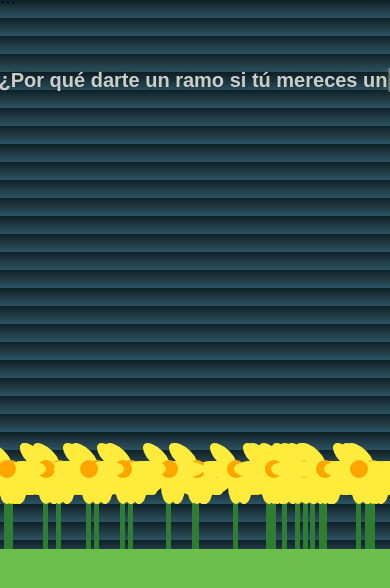
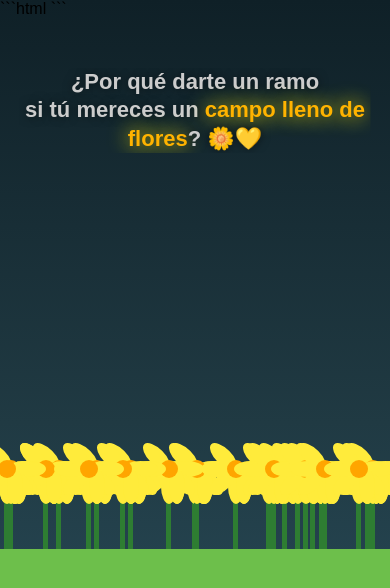
Before and after one commit to jaimesalex930-coder/floresamarillass, a plain HTML site: page index.html in a window 390 px wide. Drawn offline with Linux system fonts and the light colour scheme.

Commit message:
Update index.html

````diff
--- a/index.html
+++ b/index.html
@@ -1,4 +1,4 @@
-
+```html
 <!DOCTYPE html>
 <html lang="es">
 <head>
@@ -9,7 +9,7 @@
 <style>
 body{
     margin:0;
-    background: linear-gradient(#0f2027, #203a43, #2c5364); /* 🌅 fondo oscuro */
+    background: linear-gradient(#0f2027, #203a43, #2c5364);
     overflow:hidden;
     font-family: Arial, sans-serif;
 }
@@ -39,7 +39,7 @@ body{
     margin:auto;
 }
 
-/* centro (CORREGIDO) */
+/* centro */
 .centro{
     width:24px;
     height:24px;
@@ -52,7 +52,7 @@ body{
     z-index:2;
 }
 
-/* pétalos (CORREGIDOS) */
+/* pétalos */
 .petalo{
     width:20px;
     height:45px;
@@ -64,7 +64,7 @@ body{
     transform-origin: bottom center;
 }
 
-/* distribución perfecta */
+/* distribución */
 .petalo:nth-child(1){ transform:translate(-50%, -100%) rotate(0deg); }
 .petalo:nth-child(2){ transform:translate(-50%, -100%) rotate(45deg); }
 .petalo:nth-child(3){ transform:translate(-50%, -100%) rotate(90deg); }
@@ -86,7 +86,7 @@ body{
     }
 }
 
-/* MENSAJE */
+/* MENSAJE (CORREGIDO PARA CELULAR) */
 .mensaje{
     position:absolute;
     top:8vh;
@@ -98,24 +98,10 @@ body{
     font-weight:bold;
     color:#ccc;
     text-shadow:0 0 10px rgba(0,0,0,0.5);
-    overflow:hidden;
-    white-space:nowrap;
-    border-right:3px solid #ccc;
-    width:0;
-    animation: escribir 4s steps(60) forwards, parpadeo 0.7s infinite;
-}
 
-/* escritura */
-@keyframes escribir{
-    from{ width:0 }
-    to{ width:100% }
-}
-
-/* cursor */
-@keyframes parpadeo{
-    0%{ border-color:transparent }
-    50%{ border-color:#ccc }
-    100%{ border-color:transparent }
+    /* 🔥 IMPORTANTE */
+    white-space: normal;
+    overflow: hidden;
 }
 
 /* brillo */
@@ -124,7 +110,7 @@ body{
     text-shadow:0 0 20px #ffea00;
 }
 
-/* 📱 ajuste móvil */
+/* 📱 ajustes móvil */
 @media (max-width:600px){
 
     .suelo{
@@ -148,6 +134,11 @@ body{
         width:18px;
         height:18px;
     }
+
+    .mensaje{
+        font-size:22px;
+        line-height:1.3;
+    }
 }
 </style>
 </head>
@@ -155,7 +146,8 @@ body{
 <body>
 
 <div class="mensaje">
-¿Por qué darte un ramo si tú mereces un <span>campo lleno de flores</span>? 🌼💛
+¿Por qué darte un ramo <br>
+si tú mereces un <span>campo lleno de flores</span>? 🌼💛
 </div>
 
 <div class="suelo"></div>
````
